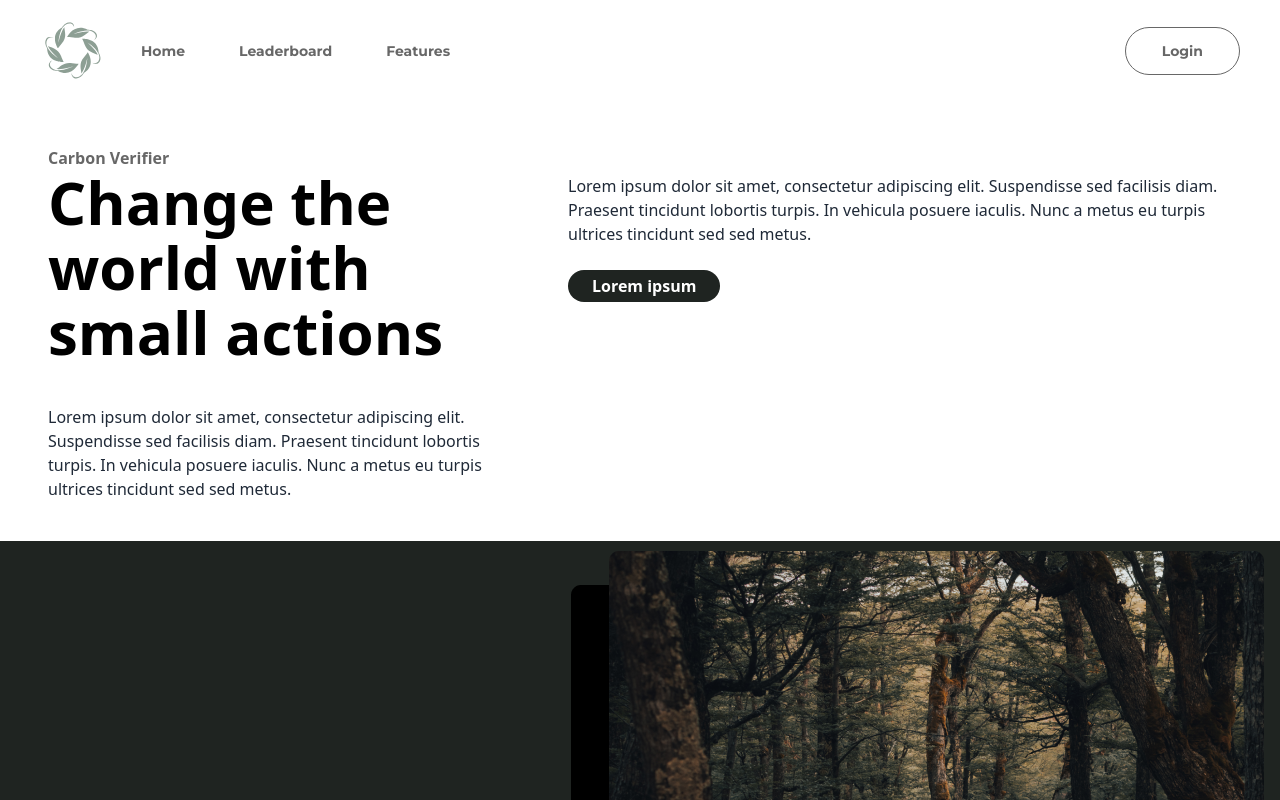
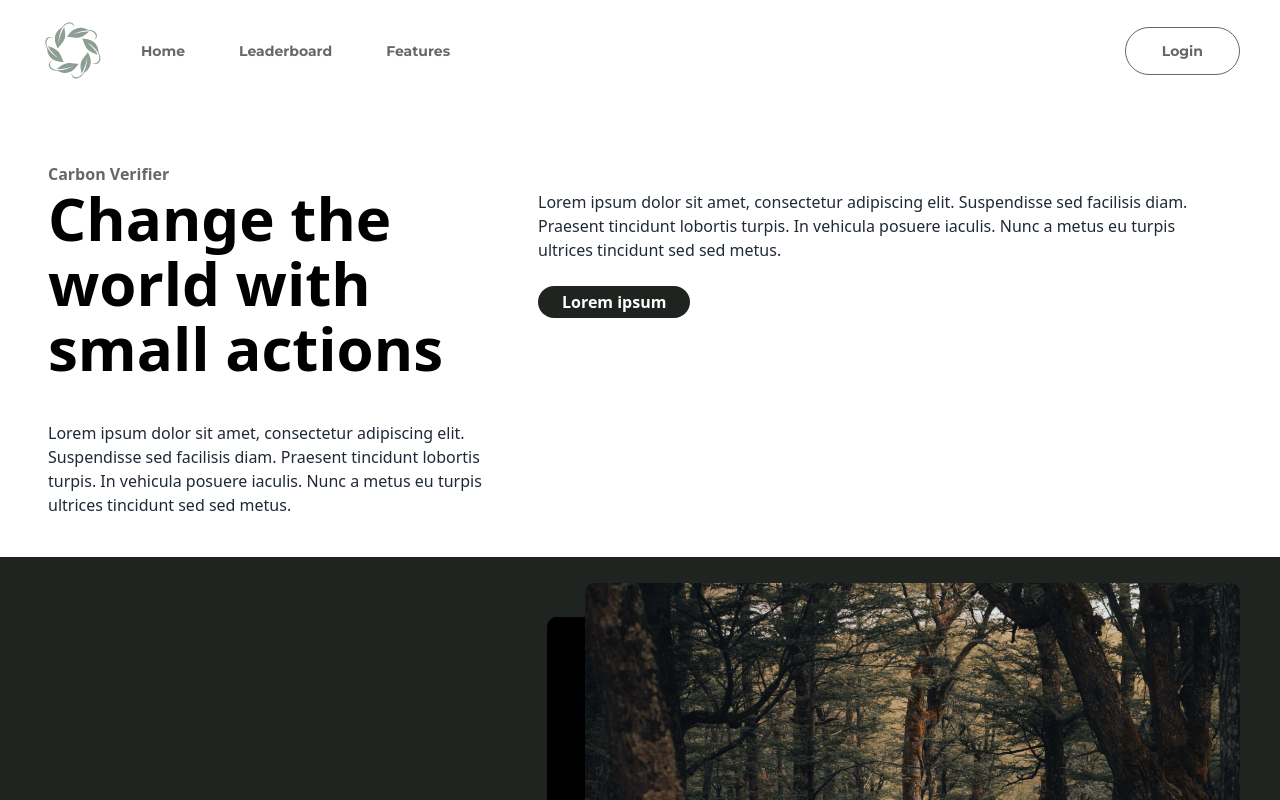
Before and after one commit to Lilium-ZenCon/frontend, a React (Vite) app: page / in a window 1280 px wide. Shown: the top 800 px of the page. Built offline with nearby package versions, Linux system fonts and the light colour scheme.

Commit message:
Minor corrections in whitespace

```diff
--- a/src/components/Hero.jsx
+++ b/src/components/Hero.jsx
@@ -2,19 +2,19 @@ import photos from '../assets/hero-photos.png'
 
 export default function Hero() {
     return (
-        <div className="px-12 flex min-h-full gap-10 pb-10">
+        <div className="px-12 pt-4 flex min-h-full gap-10 pb-10">
             <div>
                 <h4 className="text-grey font-semibold">Carbon Verifier</h4>
 
                 <h1 className="text-6xl font-bold text-black leading-[65px] mb-10">Change the<br/>world with<br/>small actions</h1>
 
-                <p className="w-[30em]">Lorem ipsum dolor sit amet, consectetur adipiscing elit. Suspendisse sed facilisis diam. Praesent tincidunt lobortis turpis. In vehicula posuere iaculis. Nunc a metus eu turpis ultrices tincidunt sed sed metus.</p>
+                <p className="w-[450px]">Lorem ipsum dolor sit amet, consectetur adipiscing elit. Suspendisse sed facilisis diam. Praesent tincidunt lobortis turpis. In vehicula posuere iaculis. Nunc a metus eu turpis ultrices tincidunt sed sed metus.</p>
             </div>
             <div className="pt-7">
                 <p>Lorem ipsum dolor sit amet, consectetur adipiscing elit. Suspendisse sed facilisis diam. Praesent tincidunt lobortis turpis. In vehicula posuere iaculis. Nunc a metus eu turpis ultrices tincidunt sed sed metus. </p>
                 <button className="mt-6 bg-darkgreen rounded-full px-6 py-1 text-white font-semibold">Lorem ipsum</button>
             </div>
-            <img className="absolute z-10 right-4 -bottom-32" src={photos}></img>
+            <img className="absolute z-10 right-10 -bottom-40" src={photos}></img>
         </div>
     )
 }
```
